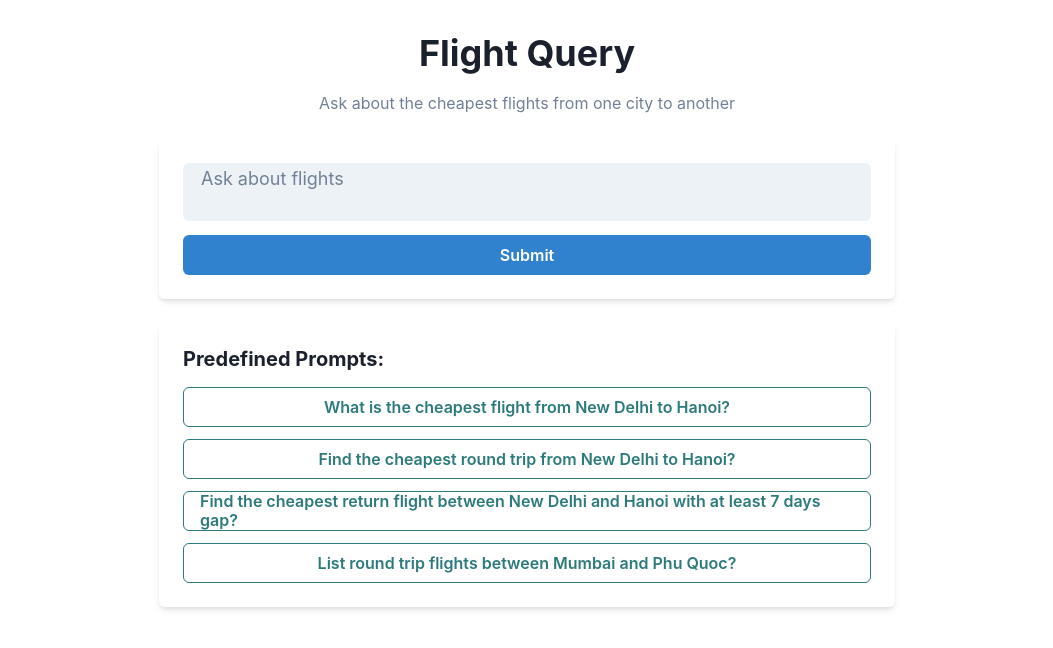
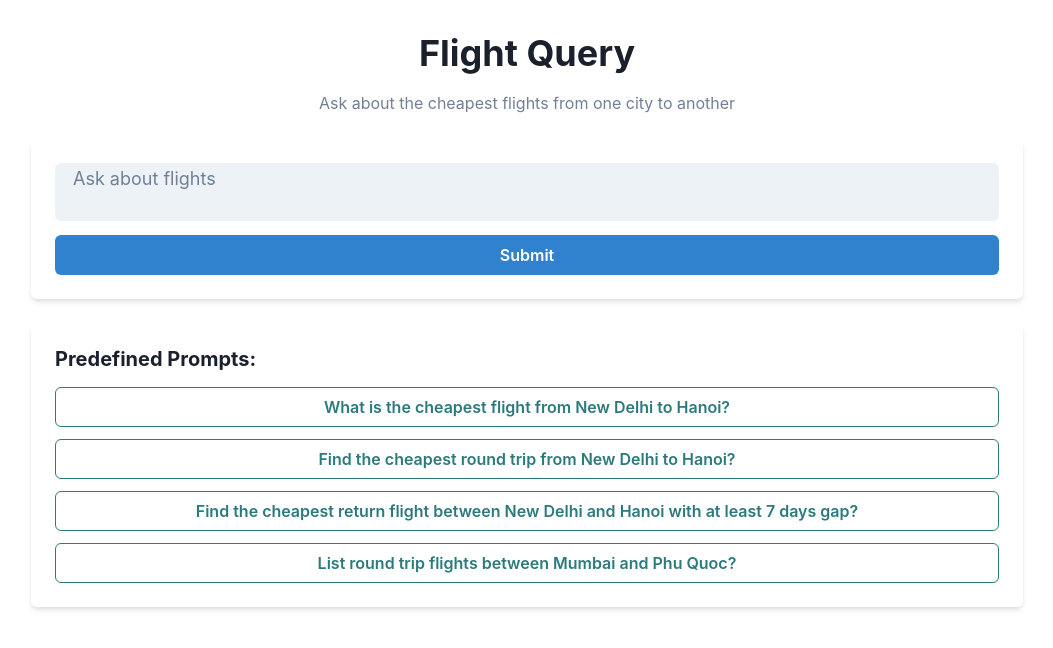
Before and after one commit to harsh-vardhhan/ai-agent-flight-scanner-frontend, a React (Create React App) app: page / in a window 1280 px wide. Shown: the top 648 px of the page, without its empty margins (113-1166 px from the left). Built offline with nearby package versions, Linux system fonts and the light colour scheme.

Commit message:
Update App.js

```diff
--- a/src/App.js
+++ b/src/App.js
@@ -146,7 +146,7 @@ const App = () => {
   };
 
   return (
-    <Container maxW="container.md" mt={8}>
+    <Container maxW="container.lg" mt={8}>
       <VStack spacing={6}>
         <Box w="full">
           <Heading as="h1" size="xl" textAlign="center" mb={4}>
```
